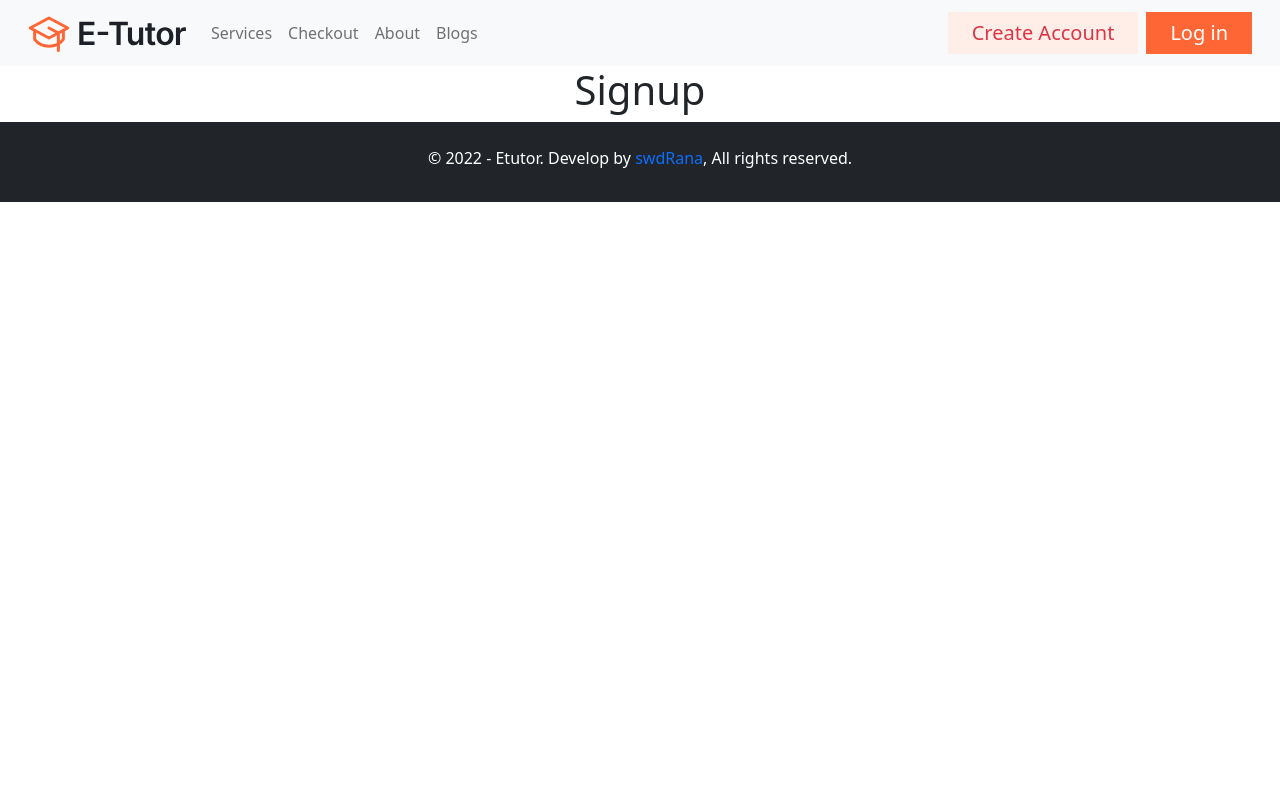
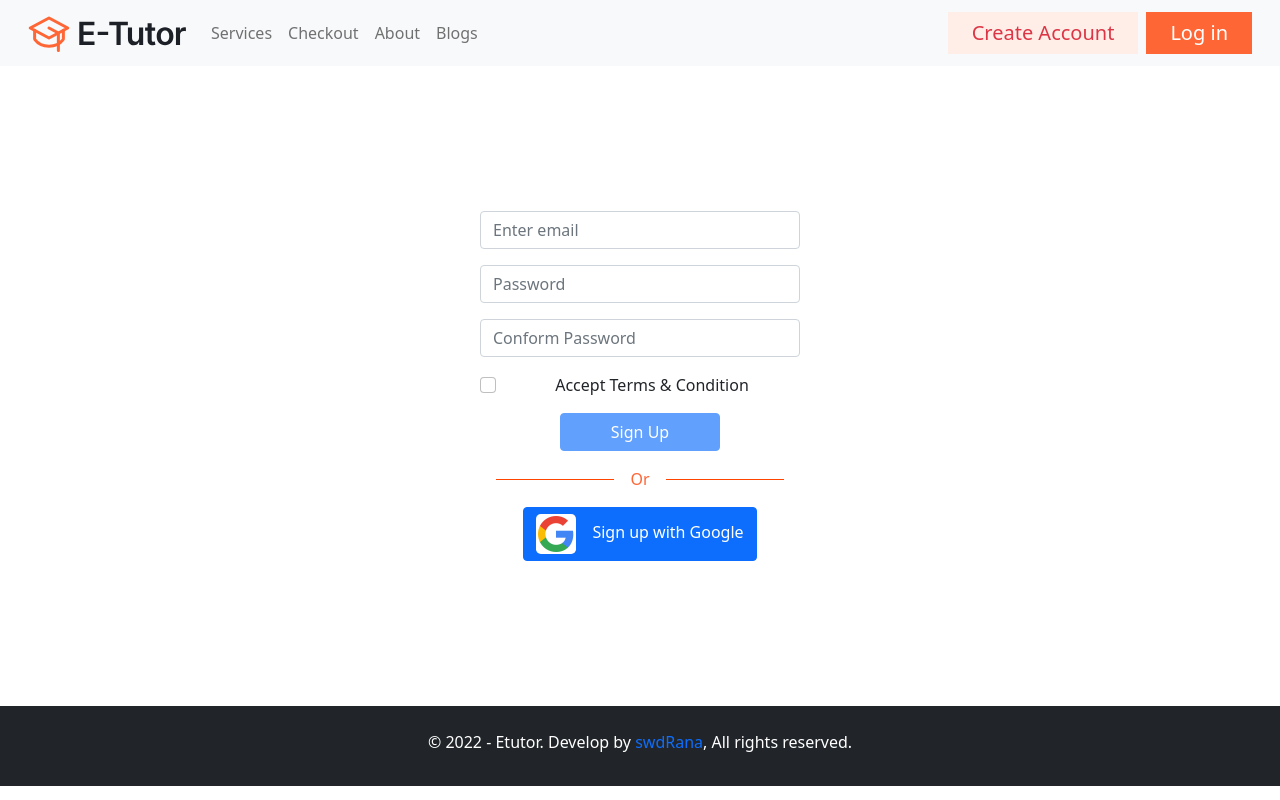
Before and after one commit to swdrana/independent-service-provider, a React (Create React App) app: page /signup in a window 1280 px wide. Built offline with nearby package versions, Linux system fonts and the light colour scheme.

Commit message:
sign in, up added

```diff
--- a/package.json
+++ b/package.json
@@ -10,6 +10,7 @@
     "react": "^18.0.0",
     "react-bootstrap": "^2.2.3",
     "react-dom": "^18.0.0",
+    "react-firebase-hooks": "^5.0.3",
     "react-router-dom": "^6.3.0",
     "react-scripts": "5.0.1",
     "web-vitals": "^2.1.4"
--- a/src/Pages/Login/Login.js
+++ b/src/Pages/Login/Login.js
@@ -1,9 +1,51 @@
 import React from 'react';
+import { Button, Form } from 'react-bootstrap';
 import './Login.css'
+import google from "../../images/g-logo.png";
 const Login = () => {
     return (
         <div>
-            <h2>Login</h2>
+
+    <div className="d-flex justify-content-center ">
+      <div
+        className="w-25 d-flex flex-column justify-content-center "
+        style={{ height: "80vh" }}
+      >
+        <Form className="my-3 ">
+          <Form.Group className="mb-3" controlId="formBasicEmail">
+            <Form.Control type="email" placeholder="Enter email" />
+          </Form.Group>
+
+          <Form.Group className="mb-3" controlId="formBasicPassword">
+            <Form.Control type="password" placeholder="Password" />
+          </Form.Group>
+
+          {/* <Form.Group className="mb-3">
+          <Form.Check
+            type="checkbox"
+            id="disabledFieldsetCheck"
+            label="Already account?"
+          />
+        </Form.Group> */}
+          <Button className="py-2 mt-4 w-50 mx-auto d-block" type="submit">
+            Sign In
+          </Button>
+        </Form>
+
+        <div className="separator d-flex align-items-center">
+          <div className="w-100 line mx-3"></div>
+          <span className="orange">Or</span>
+          <div className="w-100 line mx-3"></div>
+        </div>
+
+        <div className="pop-up-authorize my-3 d-flex justify-content-center">
+          <Button>
+            <img src={google} height={40} className="rounded-3 me-3" alt="" />
+            <span>Sign in with Google</span>
+          </Button>
+        </div>
+      </div>
+    </div>
         </div>
     );
 };
--- a/src/Pages/Signup/Signup.css
+++ b/src/Pages/Signup/Signup.css
@@ -0,0 +1,5 @@
+.line{
+    height: 1px;
+    width: 100%;
+    background-color: orangered;
+}
--- a/src/Pages/Signup/Signup.js
+++ b/src/Pages/Signup/Signup.js
@@ -1,11 +1,55 @@
-import React from 'react';
-import './Signup.css'
+import React, { useState } from "react";
+import { Button, Form } from "react-bootstrap";
+import "./Signup.css";
+import google from "../../images/g-logo.png";
 const Signup = () => {
-    return (
-        <div>
-            <h1>Signup</h1>
+  const [isChacked, setIsChacked] = useState(false);
+  console.log(isChacked);
+  return (
+    <div className="d-flex justify-content-center ">
+      <div
+        className="w-25 d-flex flex-column justify-content-center "
+        style={{ height: "80vh" }}
+      >
+        <Form className="my-3 ">
+          <Form.Group className="mb-3" controlId="formBasicEmail">
+            <Form.Control type="email" placeholder="Enter email" />
+          </Form.Group>
+
+          <Form.Group className="mb-3" controlId="formBasicPassword">
+            <Form.Control type="password" placeholder="Password" />
+          </Form.Group>
+
+          <Form.Group className="mb-3" controlId="conformPassword">
+            <Form.Control type="password" placeholder="Conform Password" />
+          </Form.Group>
+
+          <Form.Group className="mb-3">
+          <Form.Check
+            type="checkbox"
+            id="disabledFieldsetCheck"
+            label="Accept Terms & Condition"
+            onClick={()=>{setIsChacked(!isChacked)}}
+          />
+        </Form.Group>
+          <input className="mx-auto w-50 d-block btn btn-primary" type="submit" value="Sign Up" disabled={!isChacked}/>
+        </Form>
+
+        <div className="separator d-flex align-items-center">
+          <div className="w-100 line mx-3"></div>
+          <span className="orange">Or</span>
+          <div className="w-100 line mx-3"></div>
         </div>
-    );
+
+        <div className="pop-up-authorize my-3 d-flex justify-content-center">
+          <Button>
+            <img src={google} height={40} className="rounded-3 me-3" alt="" />
+            <span>Sign up with Google</span>
+          </Button>
+        </div>
+      </div>
+    </div>
+  );
 };
 
 export default Signup;
```
Also changed, not shown: src/images/g-logo.png (added), 1 other file (tests, documents, lock files or other folders).
